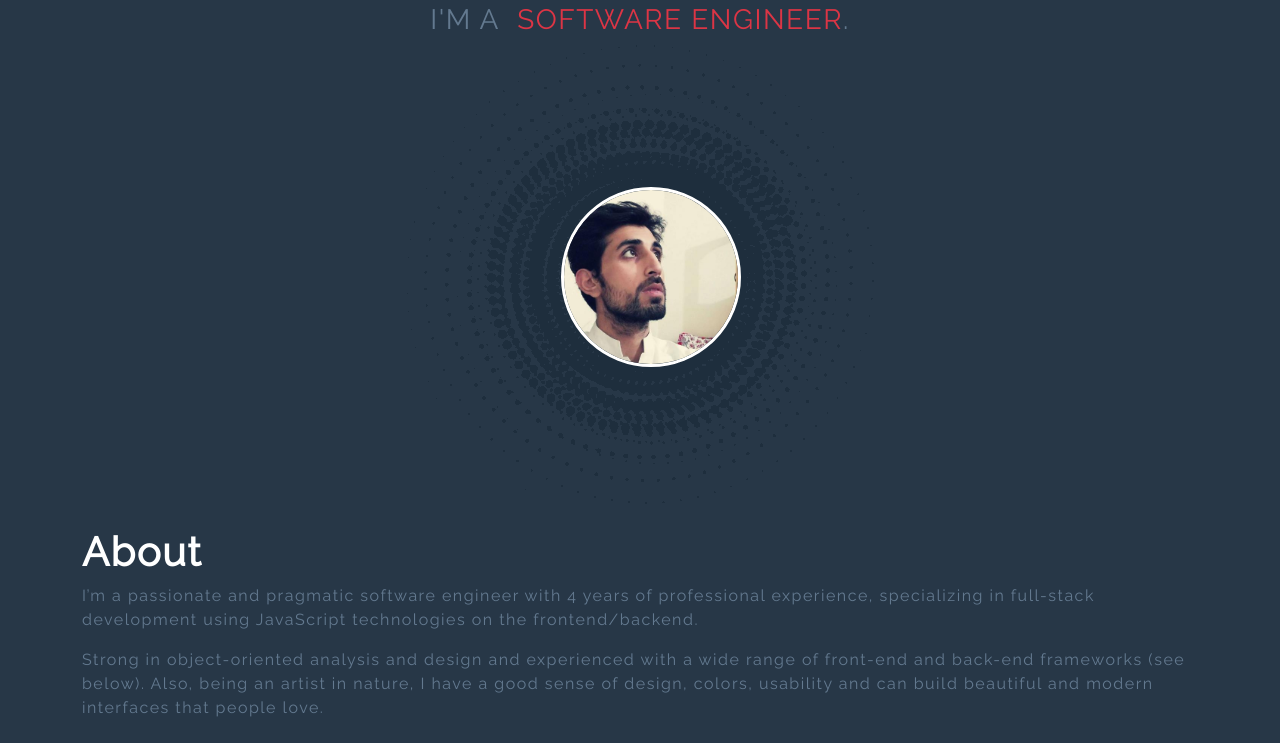
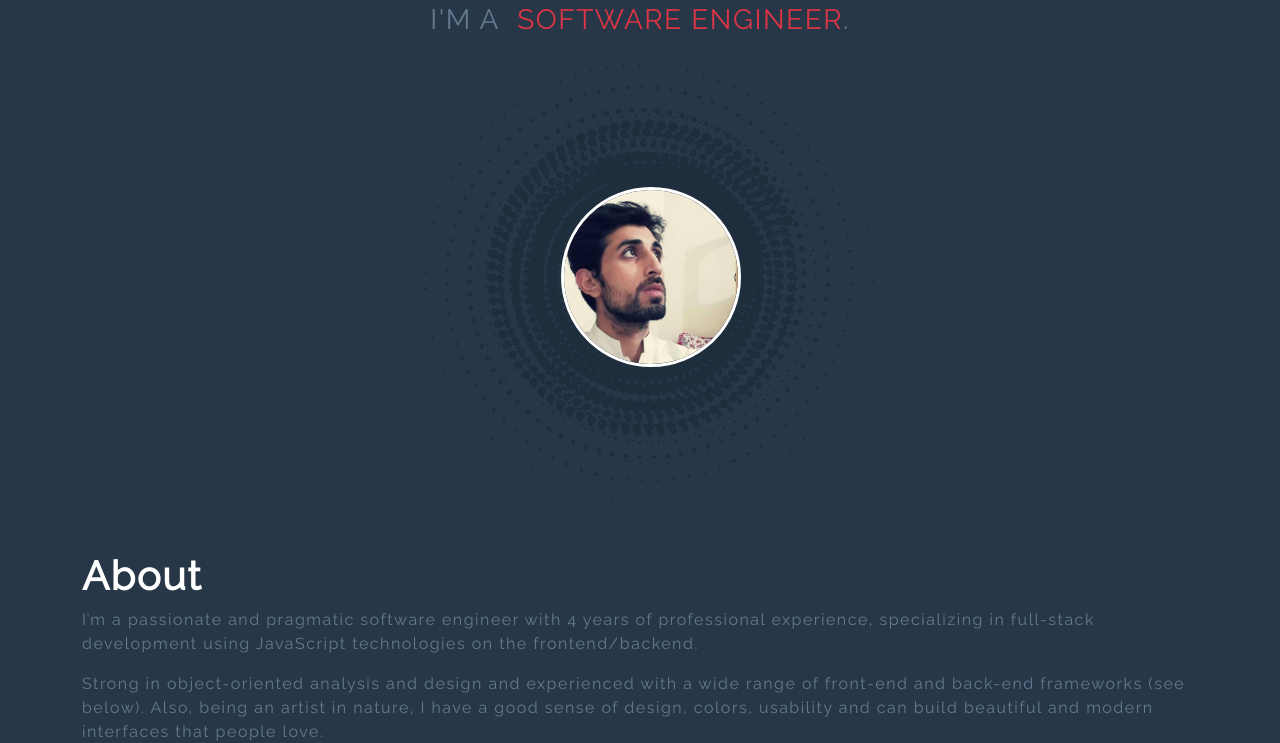
Before and after one commit to flyrehan786/irehan.github.io, a plain HTML site: page index.html in a window 1280 px wide. Shown: the part 213-956 px from the top of the page. Drawn offline with nearby package versions, Linux system fonts and the light colour scheme.

Commit message:
adding some margin-top to /about/ section.

```diff
--- a/index.html
+++ b/index.html
@@ -34,7 +34,7 @@
                     <img class="profile-image" src="./assets/image.jpeg" alt="">
                 </div>
             </div>
-            <div class="about mt-4">
+            <div class="about mt-5">
                 <h1 class="text-white"><strong>About</strong></h1>
                 <p>
                     I’m a passionate and pragmatic software engineer with 4 years of professional experience,
```
